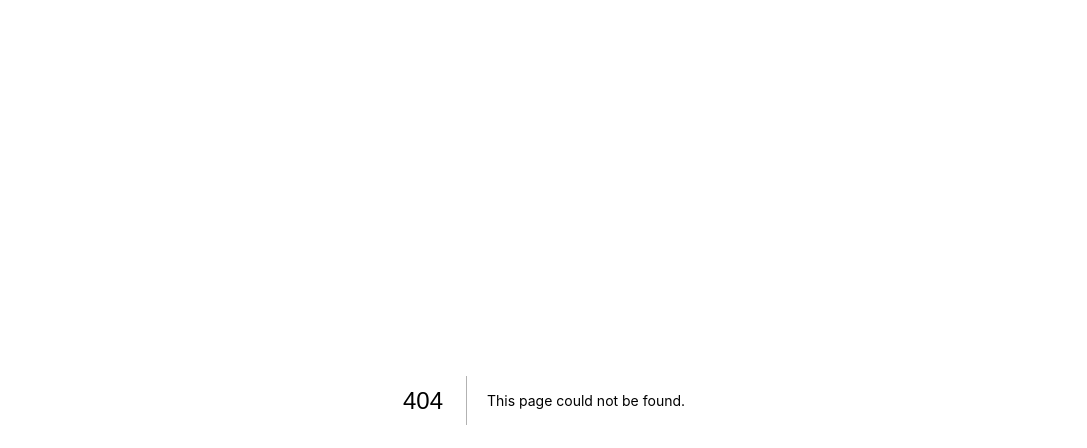
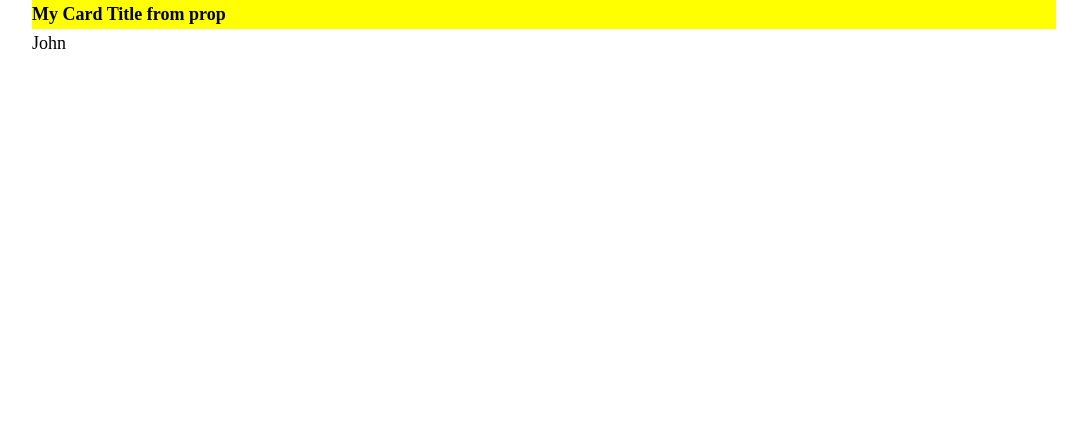
Before and after one commit to general-mathematics/groop_next, a Next.js app: page /testing in a window 1280 px wide. Before the commit this address had no page. Shown: the top 448 px of the page, without its empty margins (96-1183 px from the left). Built offline with nearby package versions, Linux system fonts and the light colour scheme; a web font is replaced by a local one.

Commit message:
Added defaults
-
-
-

```diff
--- /dev/null
+++ b/components/Card.module.scss
@@ -0,0 +1,13 @@
+.o-Card {
+    height: 300px;
+    width: 200px;
+    margin: 20px;
+}
+
+.oCardBackgroundDefault {
+    background-color: yellow;
+}
+
+.oCardBackgroundGreen {
+    background-color:green;
+}
--- a/components/Card.tsx
+++ b/components/Card.tsx
@@ -1,15 +1,30 @@
-interface CardProps {
+import classNames from "classnames";
+import styles from "./Card.module.scss";
+
+interface ICardProps {
   title: string;
-  text: string;
-  counter: number;
+  text?: string;
+
+  color?: string;
 }
 
-const Card = (props: CardProps) => {
+const Card: React.FC<ICardProps> = (props: ICardProps) => {
+  const { text = "John", color = "default" } = props;
+
+  const cardClasses = classNames("card1", "card2");
+
   return (
     <>
-      <h2>{props.title}</h2>
-      <p>{props.text}</p>
-      <p>{props.counter}</p>
+      <h2
+        className={
+          { color }
+            ? styles.oCardBackgroundDefault
+            : styles.oCardBackgroundGreen
+        }
+      >
+        {props.title}
+      </h2>
+      <p>{text}</p>
     </>
   );
 };
--- a/package.json
+++ b/package.json
@@ -9,6 +9,7 @@
     "lint": "next lint"
   },
   "dependencies": {
+    "classnames": "^2.3.1",
     "next": "12.1.0",
     "react": "17.0.2",
     "react-dom": "17.0.2",
--- /dev/null
+++ b/pages/testing.tsx
@@ -0,0 +1,15 @@
+import Card from "../components/Card";
+import styles from "../components/Card.module.scss";
+
+const Testing = () => {
+  return (
+    <>
+      <Card
+        title={"My Card Title from prop"}
+        color={styles.oCardBackgroundDefault}
+      ></Card>
+    </>
+  );
+};
+
+export default Testing;
--- a/styles/globals.css
+++ b/styles/globals.css
@@ -22,7 +22,13 @@ blockquote {
   padding: 0;
 }
 
+.backgroundBlue {
+    background-color: blue;
+}
 
+.backgroundDefault {
+    background-color: red;
+}
 
 body {
     max-width: 1080px;
```
Also changed, not shown: components/Form.tsx (+15 -13 lines), 1 other file (tests, documents, lock files or other folders).
